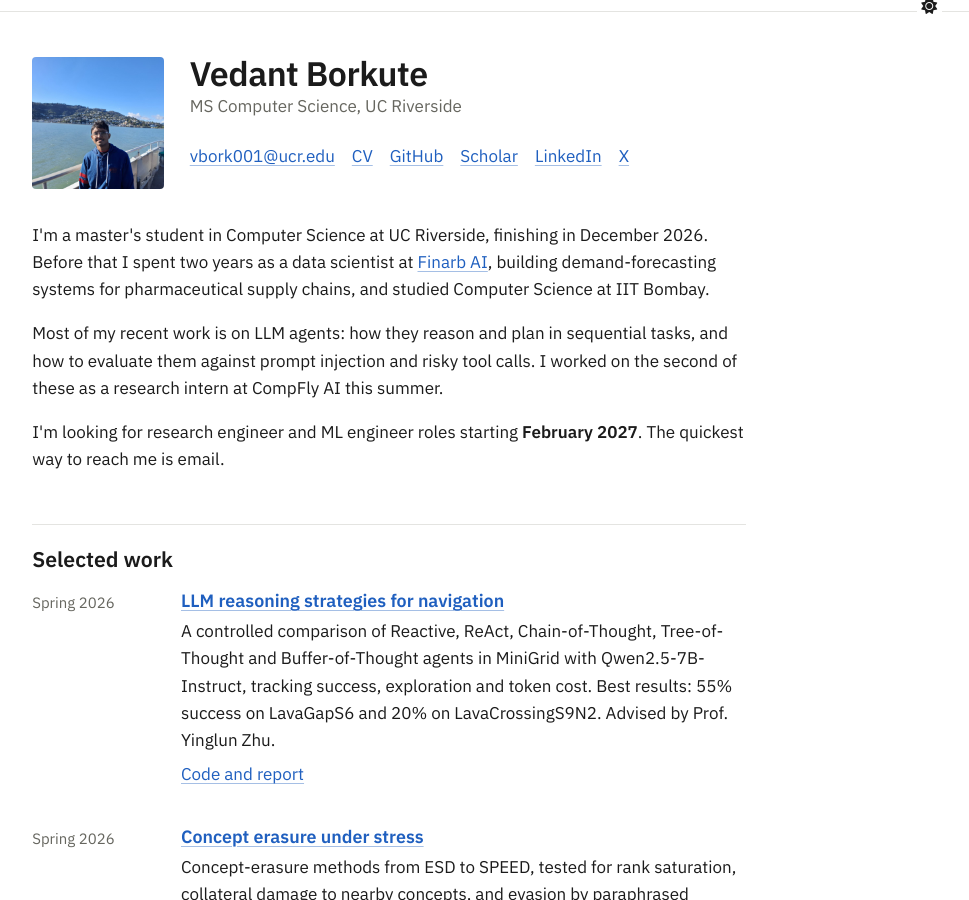
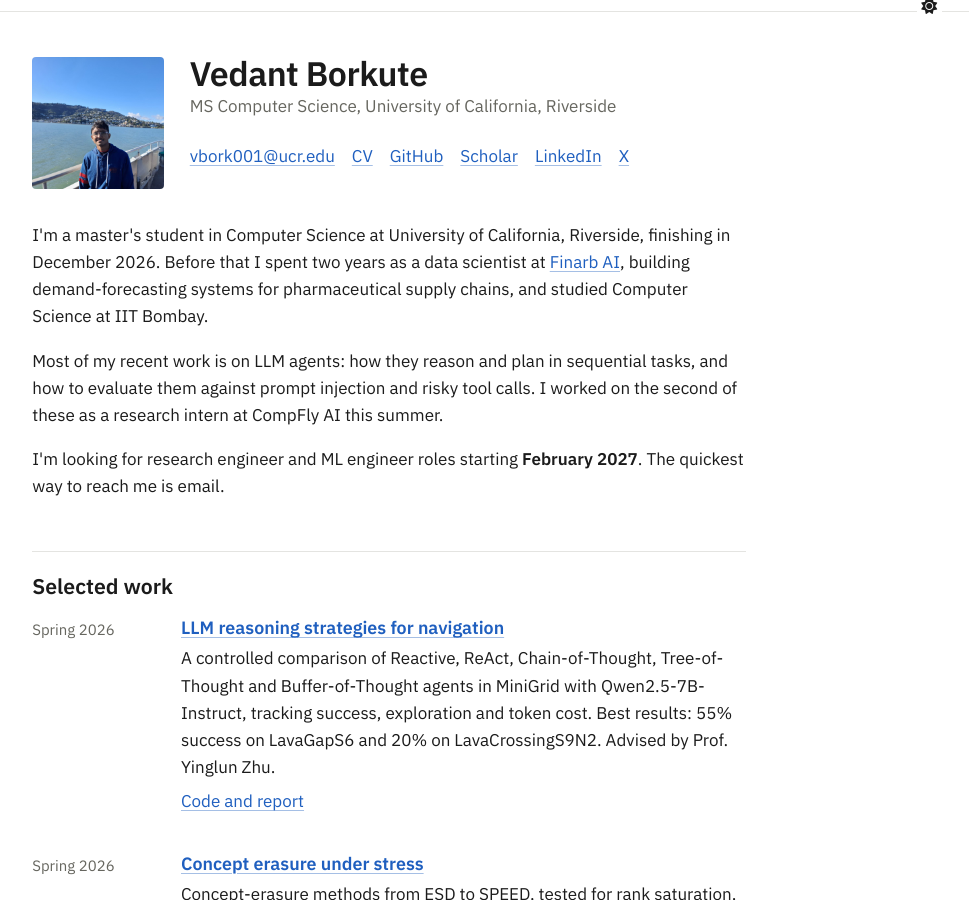
Before and after one commit to Vedant2100/vedant2100.github.io, a Jekyll site: the page built from _pages/about.md, in a window 1280 px wide and 900 px high. Shown: the whole window, without its empty margins (153-1122 px from the left). Built offline with Jekyll 4.4.1, drawn with Linux system fonts in a browser that asks for light colours; a script bundle is joined from its source files by our own code; library files that are not in the unit come from our copies; some of the changed text lies outside the part shown.

Commit message:
Spell out University of California, Riverside

```diff
--- a/_pages/about.md
+++ b/_pages/about.md
@@ -12,7 +12,7 @@ redirect_from:
   <img class="intro__photo" src="/images/profile.jpg" alt="Vedant Borkute" width="132" height="132" fetchpriority="high">
   <div class="intro__text">
     <h1 class="intro__name">Vedant Borkute</h1>
-    <p class="intro__role">MS Computer Science, UC Riverside</p>
+    <p class="intro__role">MS Computer Science, University of California, Riverside</p>
     <p class="intro__links">
       <a href="mailto:vbork001@ucr.edu">vbork001@ucr.edu</a>
       <a href="/files/Vedant_Borkute_Resume.pdf">CV</a>
@@ -25,7 +25,7 @@ redirect_from:
 </header>
 
 <div class="bio">
-  <p>I'm a master's student in Computer Science at UC Riverside, finishing in December 2026. Before that I spent two years as a data scientist at <a href="https://finarb.ai/">Finarb AI</a>, building demand-forecasting systems for pharmaceutical supply chains, and studied Computer Science at IIT Bombay.</p>
+  <p>I'm a master's student in Computer Science at University of California, Riverside, finishing in December 2026. Before that I spent two years as a data scientist at <a href="https://finarb.ai/">Finarb AI</a>, building demand-forecasting systems for pharmaceutical supply chains, and studied Computer Science at IIT Bombay.</p>
   <p>Most of my recent work is on LLM agents: how they reason and plan in sequential tasks, and how to evaluate them against prompt injection and risky tool calls. I worked on the second of these as a research intern at CompFly AI this summer.</p>
   <p>I'm looking for research engineer and ML engineer roles starting <strong>February 2027</strong>. The quickest way to reach me is email.</p>
 </div>
@@ -98,7 +98,7 @@ redirect_from:
 <section class="home-section" id="service" aria-labelledby="service-heading">
   <h2 id="service-heading">Teaching and service</h2>
   <ul class="index">
-    <li>Reader for CS 228 (Deep Learning) with <a href="https://shizhouxing.github.io/">Prof. Zhouxing Shi</a>, UC Riverside, Winter 2026.</li>
-    <li>Treasurer, Computer Science Graduate Student Association, UC Riverside.</li>
+    <li>Reader for CS 228 (Deep Learning) with <a href="https://shizhouxing.github.io/">Prof. Zhouxing Shi</a>, University of California, Riverside, Winter 2026.</li>
+    <li>Treasurer, Computer Science Graduate Student Association, University of California, Riverside.</li>
   </ul>
 </section>
```
Also changed, not shown: _pages/timeline.md (+2 -2 lines).
